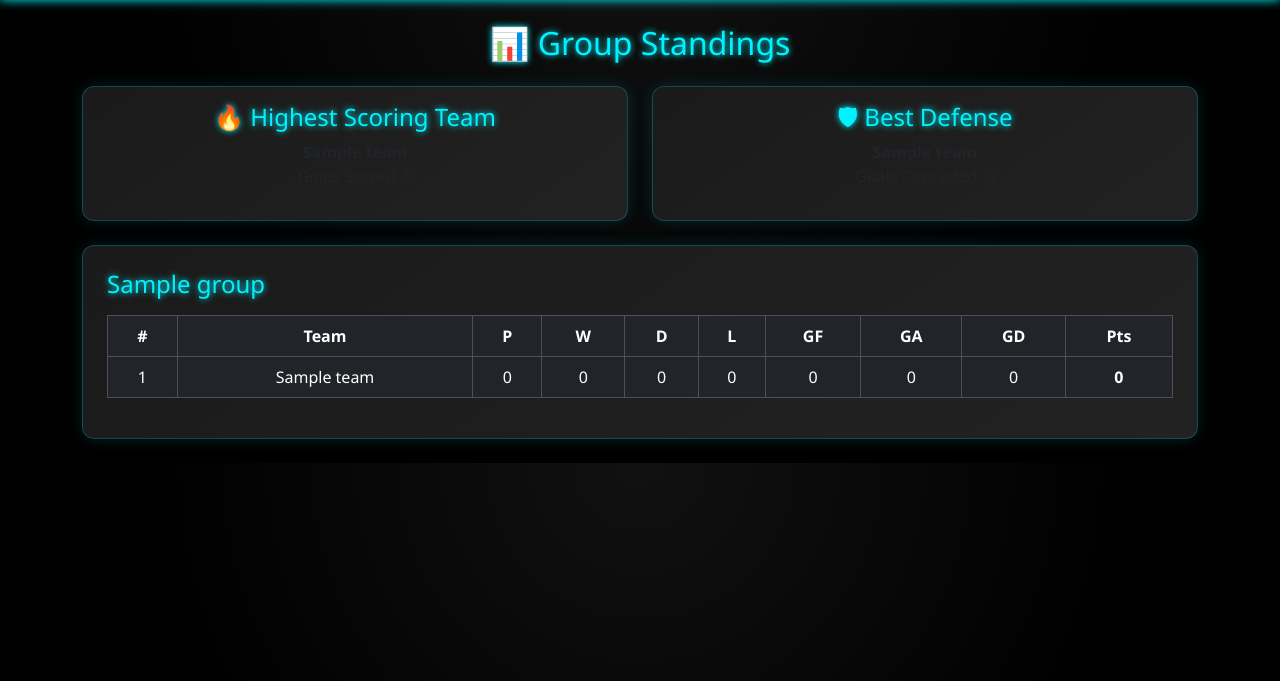
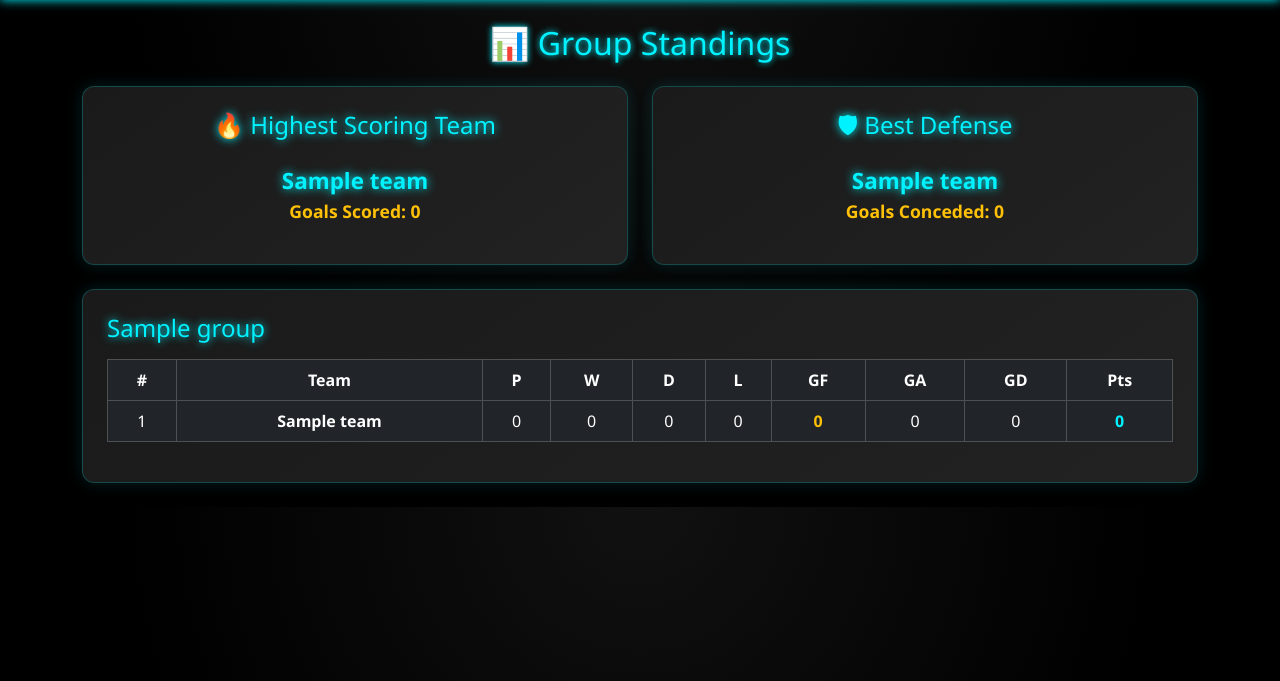
Before and after one commit to Hamza-dev001/football-tournament, a Flask app: page /standings in a window 1280 px wide. Shown: the part 56-737 px from the top of the page. Run offline with Flask 3, Linux system fonts and the light colour scheme; tables that the repository leaves empty hold one stand-in row (values such as "Sample post").

Commit message:
Improved standings styling and visibility

```diff
--- a/app/templates/group_standings.html
+++ b/app/templates/group_standings.html
@@ -9,11 +9,18 @@
 
     {% if top_scoring_team %}
     <div class="col-md-6">
-        <div class="card text-center p-3">
-            <h4>🔥 Highest Scoring Team</h4>
-            <p>
-                <strong>{{ top_scoring_team.team.name }}</strong><br>
-                Goals Scored: {{ top_scoring_team.gf }}
+        <div class="card text-center p-4">
+            <h4 style="color:#00f2ff; text-shadow:0 0 10px #00f2ff;">
+                🔥 Highest Scoring Team
+            </h4>
+            <p class="mt-3">
+                <strong style="color:#00f2ff; font-size:1.4rem; text-shadow:0 0 10px #00f2ff;">
+                    {{ top_scoring_team.team.name }}
+                </strong>
+                <br>
+                <span style="color:#ffc107; font-weight:bold; font-size:1.1rem;">
+                    Goals Scored: {{ top_scoring_team.gf }}
+                </span>
             </p>
         </div>
     </div>
@@ -21,11 +28,18 @@
 
     {% if best_defense_team %}
     <div class="col-md-6">
-        <div class="card text-center p-3">
-            <h4>🛡 Best Defense</h4>
-            <p>
-                <strong>{{ best_defense_team.team.name }}</strong><br>
-                Goals Conceded: {{ best_defense_team.ga }}
+        <div class="card text-center p-4">
+            <h4 style="color:#00f2ff; text-shadow:0 0 10px #00f2ff;">
+                🛡 Best Defense
+            </h4>
+            <p class="mt-3">
+                <strong style="color:#00f2ff; font-size:1.4rem; text-shadow:0 0 10px #00f2ff;">
+                    {{ best_defense_team.team.name }}
+                </strong>
+                <br>
+                <span style="color:#ffc107; font-weight:bold; font-size:1.1rem;">
+                    Goals Conceded: {{ best_defense_team.ga }}
+                </span>
             </p>
         </div>
     </div>
@@ -33,11 +47,12 @@
 
 </div>
 
+<!-- ✅ GROUP TABLES -->
 {% for item in standings_data %}
 
 <div class="card p-4 mb-4">
 
-    <h4 class="mb-3" style="color:#00f2ff;">
+    <h4 class="mb-3" style="color:#00f2ff; text-shadow:0 0 8px #00f2ff;">
         {{ item.group.name }}
     </h4>
 
@@ -63,15 +78,21 @@
                 {% for team in item.table %}
                 <tr>
                     <td>{{ loop.index }}</td>
-                    <td>{{ team.team.name }}</td>
+                    <td style="font-weight:bold;">{{ team.team.name }}</td>
                     <td>{{ team.played }}</td>
                     <td>{{ team.wins }}</td>
                     <td>{{ team.draws }}</td>
                     <td>{{ team.losses }}</td>
-                    <td>{{ team.gf }}</td>
+                    <td style="color:#ffc107; font-weight:bold;">
+                        {{ team.gf }}
+                    </td>
                     <td>{{ team.ga }}</td>
                     <td>{{ team.gd }}</td>
-                    <td><strong>{{ team.points }}</strong></td>
+                    <td>
+                        <strong style="color:#00f2ff;">
+                            {{ team.points }}
+                        </strong>
+                    </td>
                 </tr>
                 {% endfor %}
             </tbody>
```
